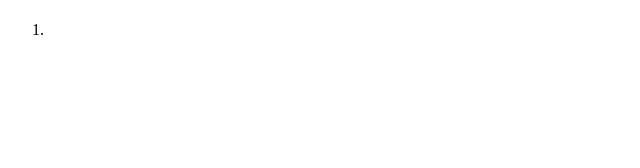
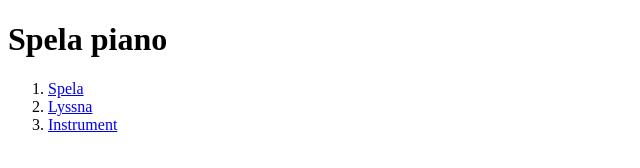
Before and after one commit to AgnetaA/hobby-presentation, a plain HTML site: page index.html in a window 1280 px wide. Shown: the whole page, without its empty margins (0-640 px from the left). Drawn offline with Linux system fonts and the light colour scheme.

Commit message:
header done

```diff
--- a/index.html
+++ b/index.html
@@ -10,11 +10,13 @@
 
 
     <header>
-        <h1></h1>
+        <h1>Spela piano</h1>
 
         <nav>
             <ol>
-                <li><a></a></li>
+                <li><a href="#">Spela</a></li>
+                <li><a href="#">Lyssna</a></li>
+                <li><a href="#">Instrument</a></li>
             </ol>
         </nav>
     </header>
@@ -25,9 +27,15 @@
 
         <section></section>
 
+        <article></article>
+
         <section></section>
 
+
     </main>
+
+
+    <footer></footer>
 
 
 
```
